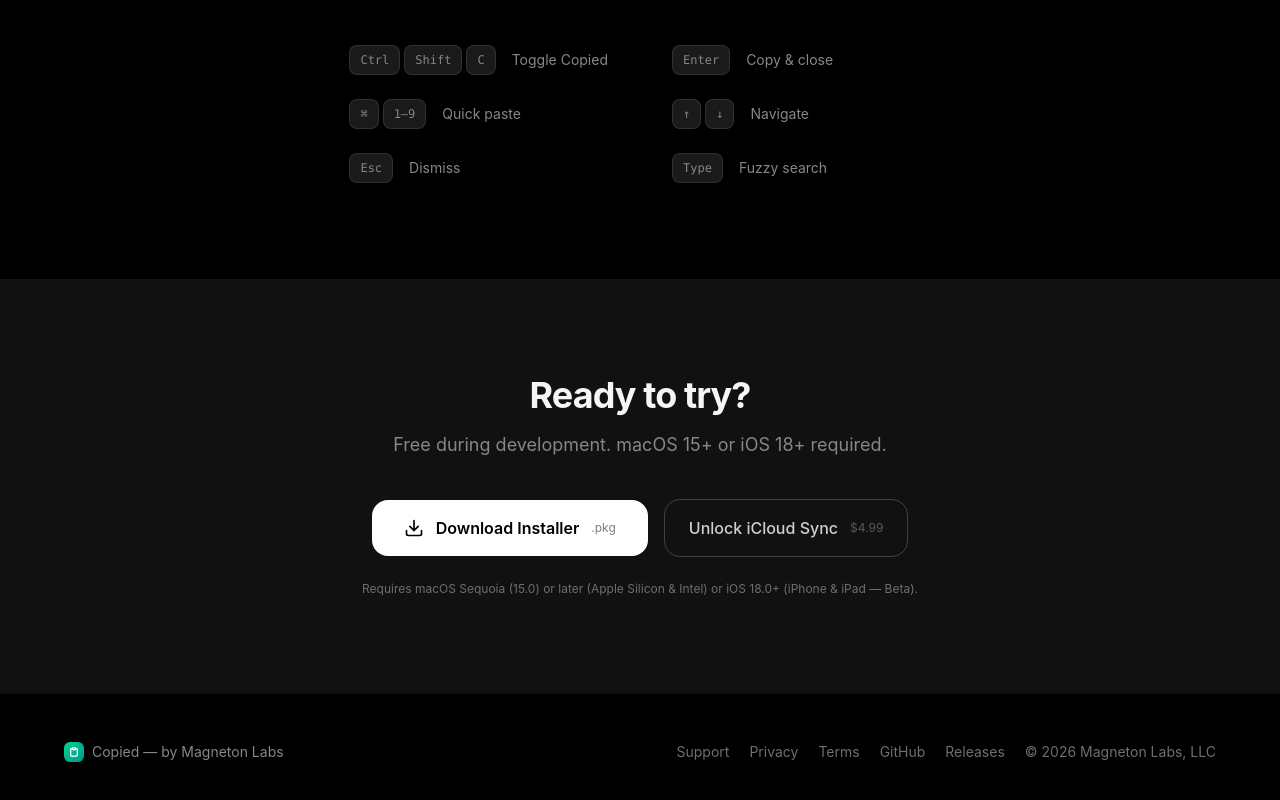
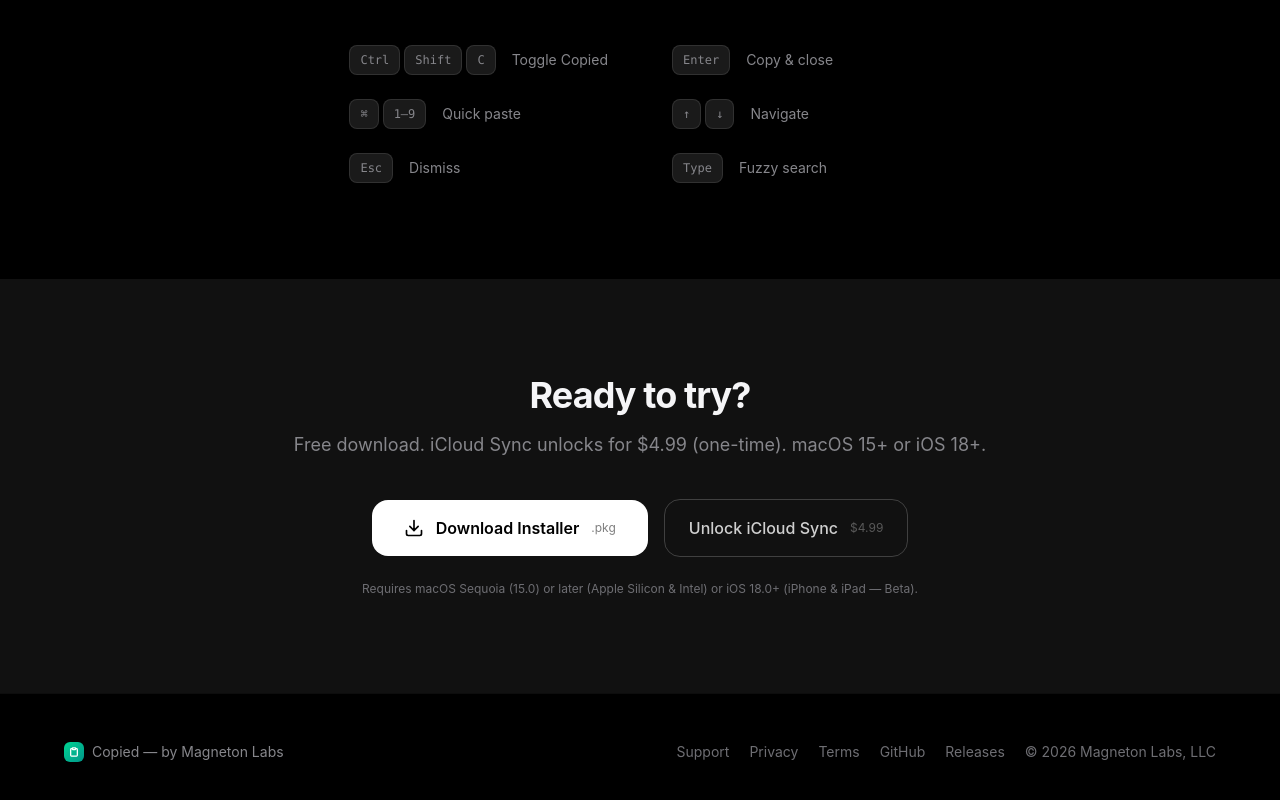
Before and after one commit to MagnetonIO/getcopied-app, a Next.js app: page / in a window 1280 px wide. Shown: the part 2487-3287 px from the top of the page. Built offline with nearby package versions, Linux system fonts and the light colour scheme.

Commit message:
Fix Download section copy — Mac is free download with $4.99 iCloud Sync IAP, not 'free during development'

```diff
--- a/app/page.tsx
+++ b/app/page.tsx
@@ -377,7 +377,7 @@
             Ready to try?
           </h2>
           <p className="text-[var(--text-secondary)] text-lg mb-10">
-            Free during development. macOS 15+ or iOS 18+ required.
+            Free download. iCloud Sync unlocks for $4.99 (one-time). macOS 15+ or iOS 18+.
           </p>
         </motion.div>
 
```
